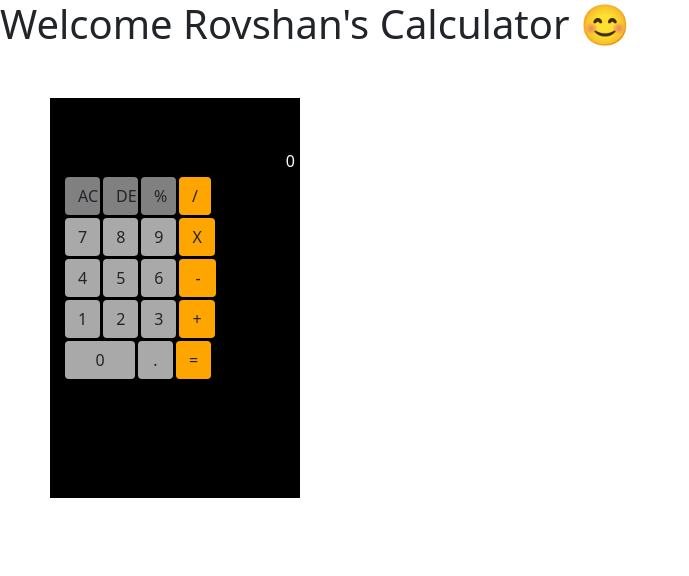
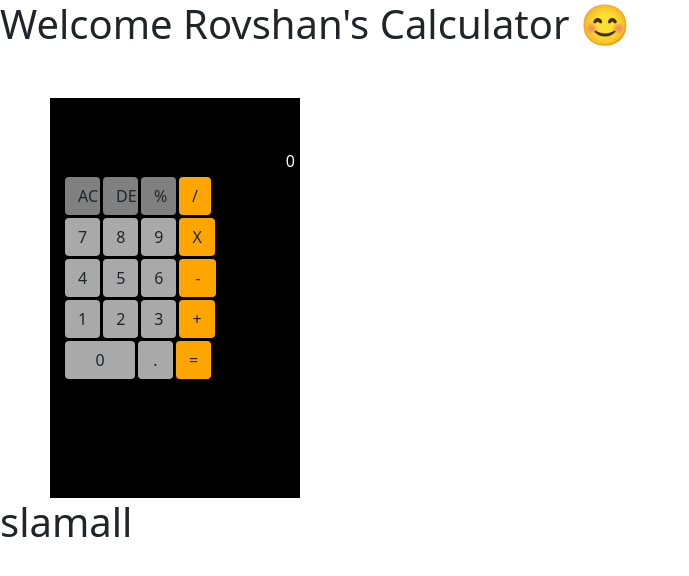
Before and after one commit to rovsencode/Calculator, a plain HTML site: page index.html in a window 1280 px wide. Shown: the whole page, without its empty margins (0-689 px from the left). Drawn offline with nearby package versions, Linux system fonts and the light colour scheme.

Commit message:
datetime test

```diff
--- a/index.html
+++ b/index.html
@@ -61,3 +61,6 @@
     </div>
   </body>
 </html>
+
+
+<h1>slamall</h1>
```
Also changed, not shown: index.js (line endings or trailing spaces).
